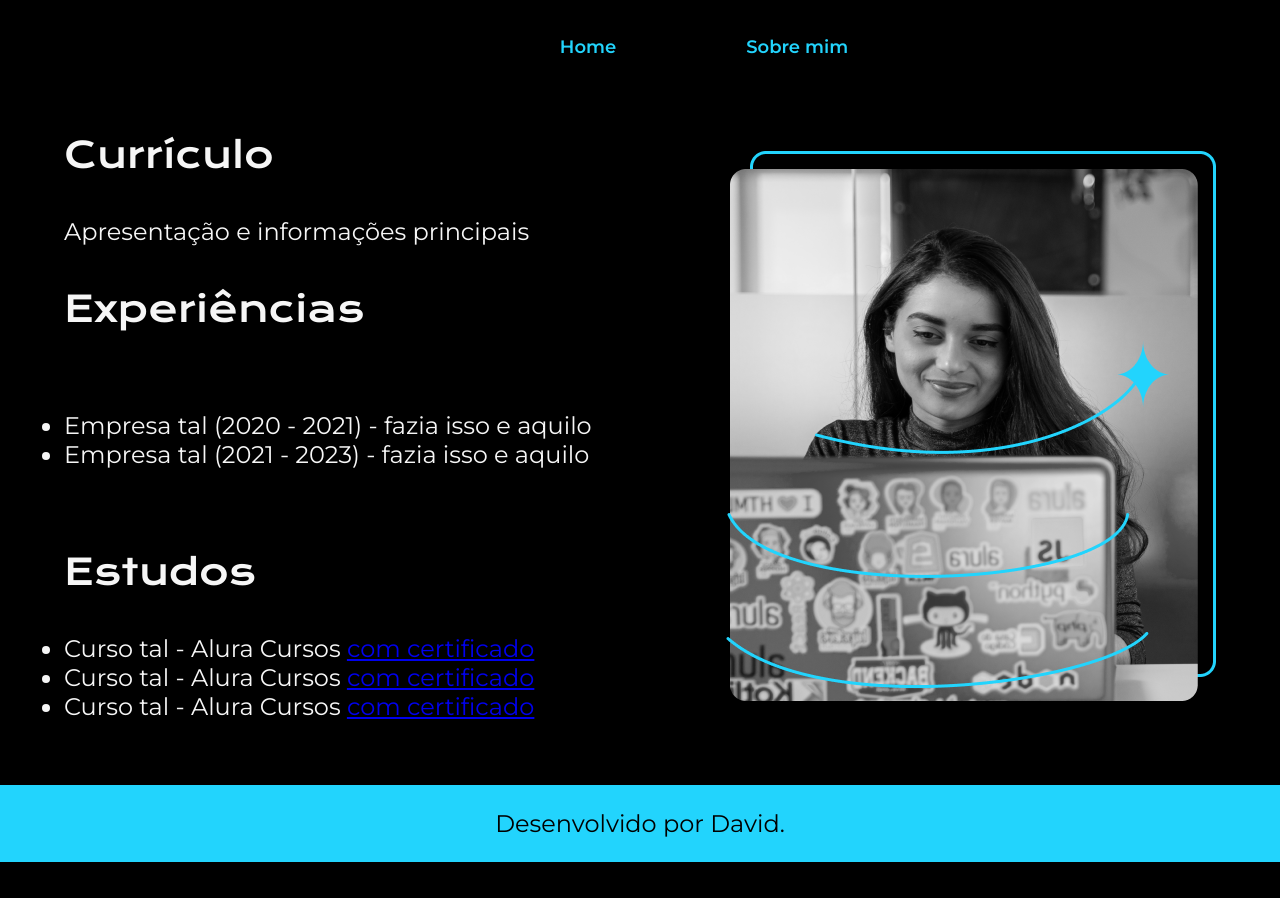
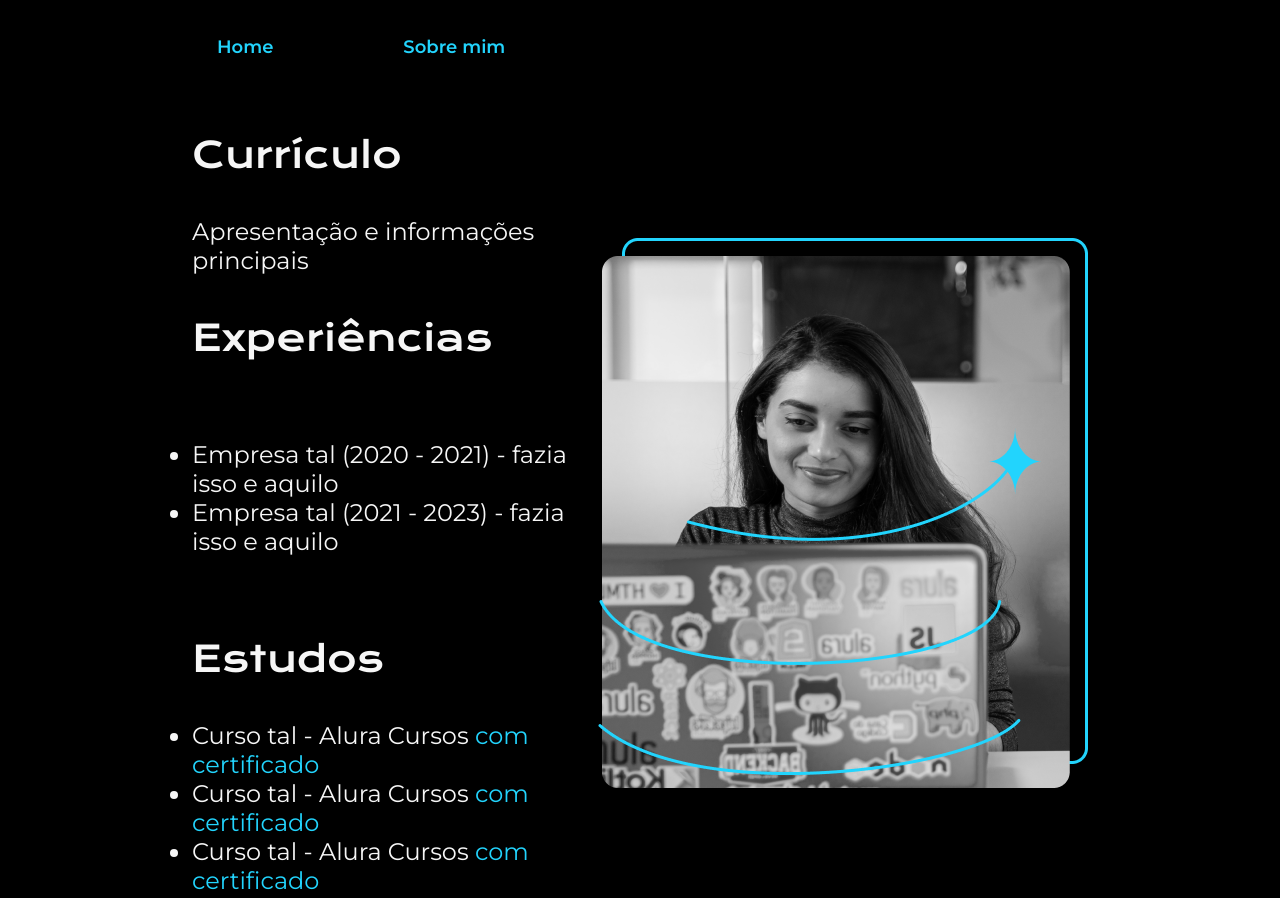
Before and after one commit to davidwilliamx/portifolio_imersao_alura, a plain HTML site: page about.html in a window 1280 px wide. Shown: the top 898 px of the page. Before the commit the page ends 862 px from the top, so only its background shows below. Drawn offline with nearby package versions, Linux system fonts and the light colour scheme.

Commit message:
Adiciona o estilo para a página sobre mim

```diff
--- a/styles/style.css
+++ b/styles/style.css
@@ -11,13 +11,11 @@ body {
 }
 
 .cabecalho {
-    padding: 2% 0 0 10%;
+    padding: 2% 0 0 15%;
 }
 
 .cabecalho__menu {
     display: flex;
-    justify-content: center;
-    align-items: center;
     gap: 80px;
 }
 
@@ -36,7 +34,7 @@ body {
 }
 
 .apresentacao {
-    padding: 5%;
+    padding: 5% 15%;
     display: flex;
     justify-content: space-between;
     align-items: center;
@@ -59,6 +57,11 @@ body {
     font-size: 24px;
     font-family: 'Montserrat', sans-serif;
     font-weight: 400;
+}
+
+.apresentacao__conteudo__texto a{
+    text-decoration: none;
+    color: #22D4FD;
 }
 
 .titulo-destaque {
```
